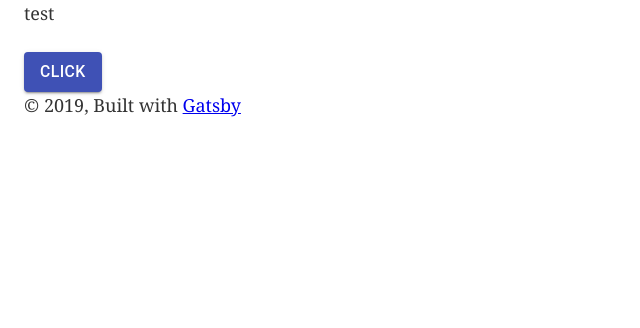
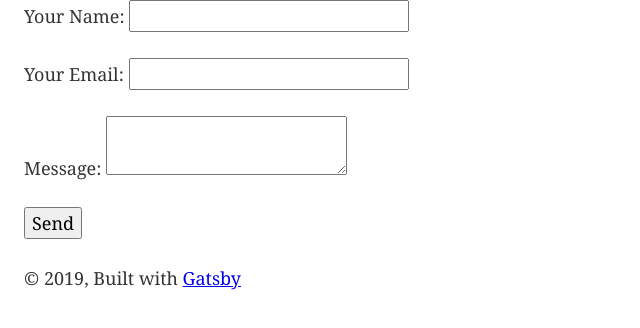
Before and after one commit to rizaqpratama/gatsby-tutorial, a Gatsby site: page /about in a window 1280 px wide. Shown: the whole page, without its empty margins (0-640 px from the left). Built offline with nearby package versions, Linux system fonts and the light colour scheme; Gatsby itself is replaced by a stand-in of ours.

Commit message:
form basic

```diff
--- /dev/null
+++ b/src/components/Form/index.js
@@ -0,0 +1,20 @@
+import React from 'react'
+
+export const Form = () => {
+  return (
+    <form name="contact" method="POST" data-netlify="true">
+      <p>
+        <label>Your Name: <input type="text" name="name" /></label>
+      </p>
+      <p>
+        <label>Your Email: <input type="email" name="email" /></label>
+      </p>
+      <p>
+        <label>Message: <textarea name="message"></textarea></label>
+      </p>
+      <p>
+        <button type="submit">Send</button>
+      </p>
+    </form>
+  )
+}
--- a/src/pages/about.js
+++ b/src/pages/about.js
@@ -1,12 +1,12 @@
 import React from 'react'
 import Layout from '../components/layout'
 import { Button } from '@material-ui/core'
+import { Form } from '../components/Form'
 
 const About = () => {
   return (
     <Layout>
-      <p>test</p>
-      <Button variant='contained' color='primary'>Click</Button>
+      <Form />
     </Layout>
   )
 
```
